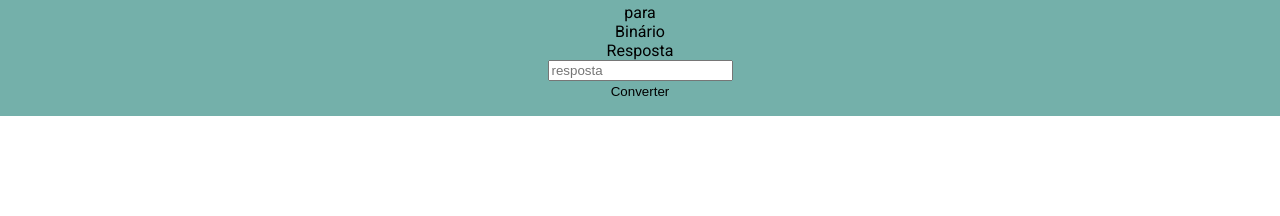
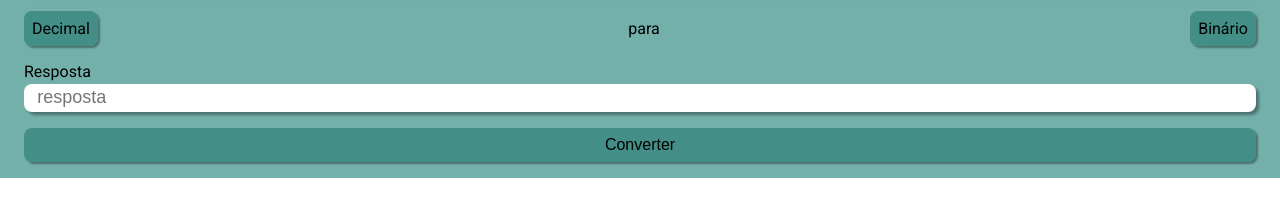
Before and after one commit to MathGPereira/conversor-de-bases, a website with bundled scripts: page index.html in a window 1280 px wide. Shown: the part 276-492 px from the top of the page. Built offline with nearby package versions, Linux system fonts and the light colour scheme.

Commit message:
Criando a primeira estilização da sessão do conversor

```diff
--- a/index.html
+++ b/index.html
@@ -30,20 +30,20 @@
                 <form action="#" method="get" autocomplete="off" id="formulario" class="conversor__formulario">
                     <fieldset class="formulario__agrupamento">
                         <legend class="agrupamento__legenda">Número</legend>
-                        <input type="text" name="numero" id="numero" placeholder="Número" required data-numero>
+                        <input type="text" name="numero" id="numero" class="agrupamento__input" placeholder="Número" required data-numero>
                     </fieldset>
                     <div class="formulario__opcoes">
-                        <div class="opcoes__origem">
+                        <div class="opcoes__origem opcoes">
                             <p class="origem__conteudo">Decimal</p>
                         </div>
                         <p class="opcoes__para">para</p>
-                        <div class="opcoes__destino">
+                        <div class="opcoes__destino opcoes">
                             <p class="destino__conteudo">Binário</p>
                         </div>
                     </div>
                     <fieldset class="formulario__agrupamento">
                         <legend class="agrupamento__legenda">Resposta</legend>
-                        <input type="text" name="resposta" id="resposta" placeholder="resposta" required data-resposta>
+                        <input type="text" name="resposta" id="resposta" class="agrupamento__input" placeholder="resposta" required data-resposta>
                     </fieldset>
                     <button type="button" class="formulario__converte">Converter</button>
                 </form>
--- a/public/sass/style.scss
+++ b/public/sass/style.scss
@@ -44,14 +44,65 @@
         }
     }
     &__conversor {
+        align-items: center;
         background-color: $cor-quaternaria-claro;
+        display: flex;
+        flex-direction: column;
         padding: 0 1.5em 1em;
-        text-align: center;
         .conversor__titulo {
             color: $cor-secundaria-claro;
             font-size: 20px;
             font-weight: 500;
             padding: 0.5em 0 1em;
         }
+        .conversor__formulario {
+            display: flex;
+            flex-direction: column;
+            text-align: left;
+            width: 100%;
+            .formulario__agrupamento {
+                box-sizing: border-box;
+                padding-top: .2em;
+                .agrupamento__input {
+                    border: none;
+                    border-radius: 8px;
+                    box-shadow: 3px 3px 3px rgba(0, 0, 0, 0.356);
+                    padding: 0.5em 1em;
+                    width: 100%;
+                    outline: none;
+                    &::placeholder {
+                        font-size: 18px;
+                        vertical-align: middle;
+                    }
+                }
+            }
+            .formulario__opcoes {
+                align-items: center;
+                box-sizing: border-box;
+                display: flex;
+                justify-content: space-between;
+                margin: 1em 0;
+                .opcoes {
+                    background-color: #1d776e8f;
+                    border-radius: 8px;
+                    box-shadow: 2px 2px 2px rgba(0, 0, 0, 0.356);
+                    cursor: pointer;
+                    padding: .5em;
+                    transition: background-color .3s ease-in-out;
+                    &:hover {
+                        background-color: #05ac9b8f;
+                    }
+                }
+            }
+            .formulario__converte {
+                background-color: #1d776e8f;
+                border-radius: 8px;
+                box-shadow: 2px 2px 2px rgba(0, 0, 0, 0.356);
+                cursor: pointer;
+                font-size: 16px;
+                margin-top: 1em;
+                padding: .5em;
+            }
+        }
     }
 }
```
Also changed, not shown: public/sass/style.css, 1 other file.
